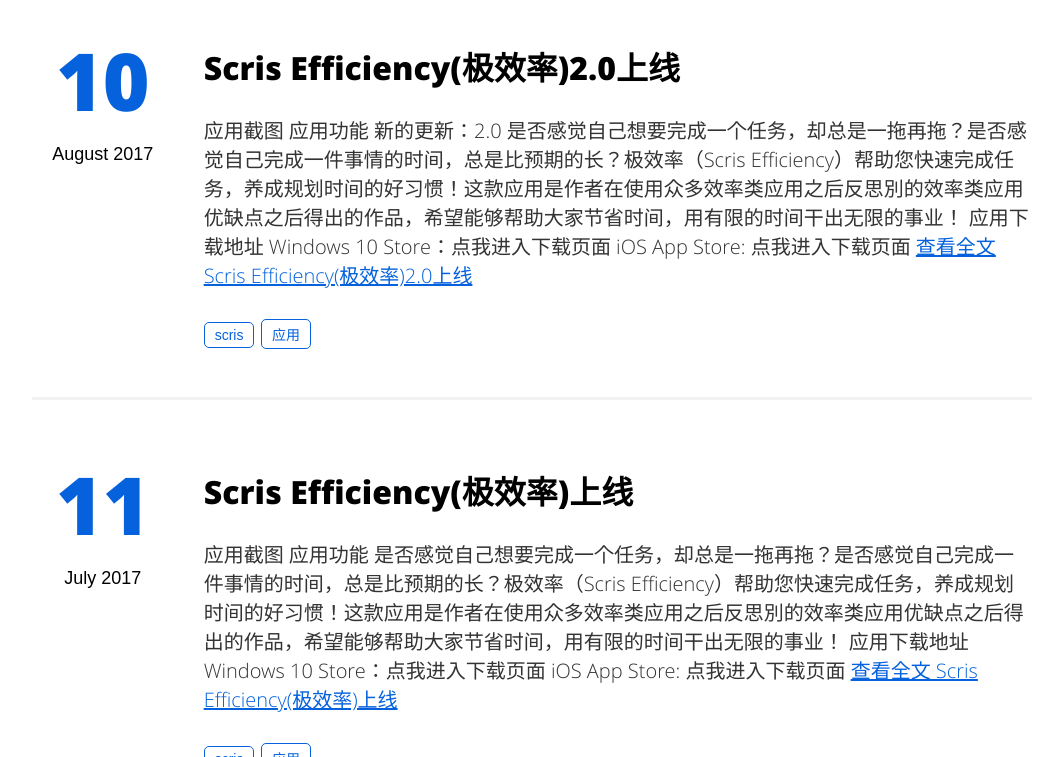
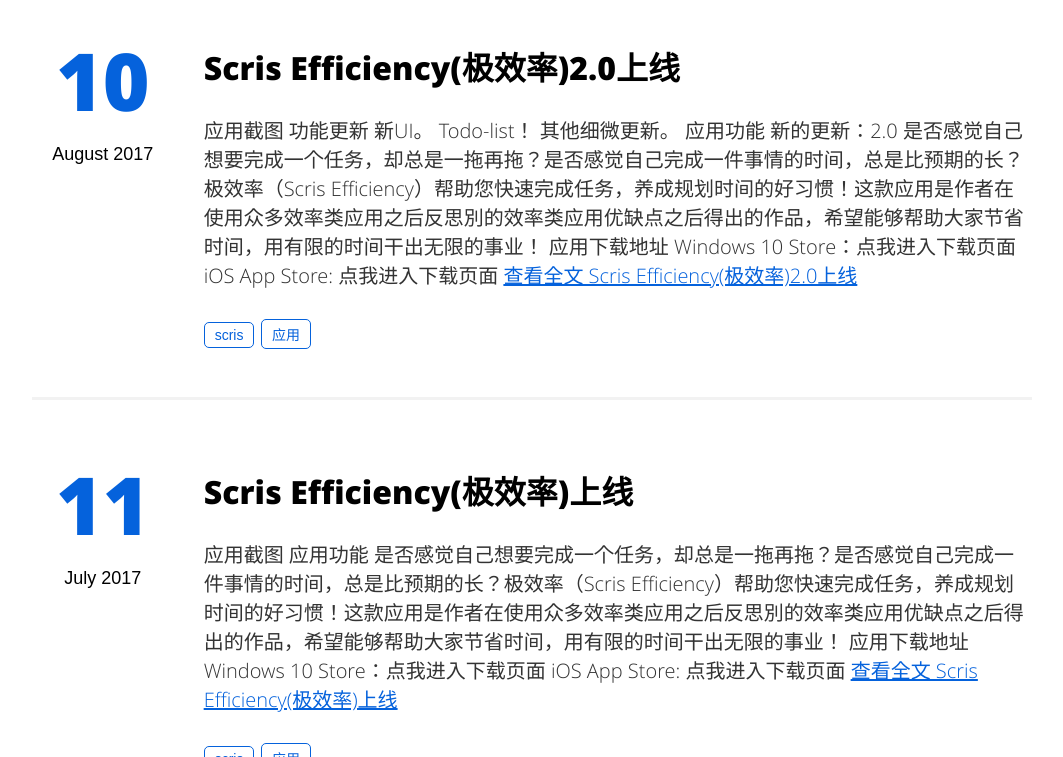
Before and after one commit to ScrisStudio/scris.top, a Jekyll site: the page built from index.html, in a window 1280 px wide and 900 px high, scrolled down 781 px, cut to the strip 143-900 px from the top of the window. Shown: the whole strip, without its empty margins (108-1171 px from the left). Built offline with Jekyll 4.4.1, drawn with Linux system fonts in a browser that asks for light colours; comment, search, counter and statistics services are not loaded.

Commit message:
Update 2017-08-10-SeffiApp.md

```diff
--- a/_posts/2017-08-10-SeffiApp.md
+++ b/_posts/2017-08-10-SeffiApp.md
@@ -22,6 +22,10 @@
 <!--![截图1](http://7xqra7.com1.z0.glb.clouddn.com/FastStone_2017-07-09_093928.png)-->
 ![Img](https://i.loli.net/2017/08/10/598bff3c1e798.jpeg)
 
+## 功能更新
+- 新UI。
+- Todo-list！
+- 其他细微更新。
 ## 应用功能
 - 新的更新：2.0
 - 是否感觉自己想要完成一个任务，却总是一拖再拖？是否感觉自己完成一件事情的时间，总是比预期的长？极效率（Scris Efficiency）帮助您快速完成任务，养成规划时间的好习惯！这款应用是作者在使用众多效率类应用之后反思別的效率类应用优缺点之后得出的作品，希望能够帮助大家节省时间，用有限的时间干出无限的事业！
```
Also changed, not shown: other parts of _posts/2017-08-10-SeffiApp.md (+1 -1 lines).
